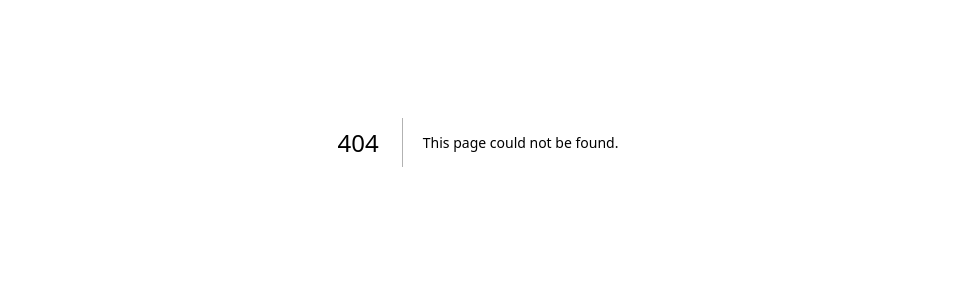
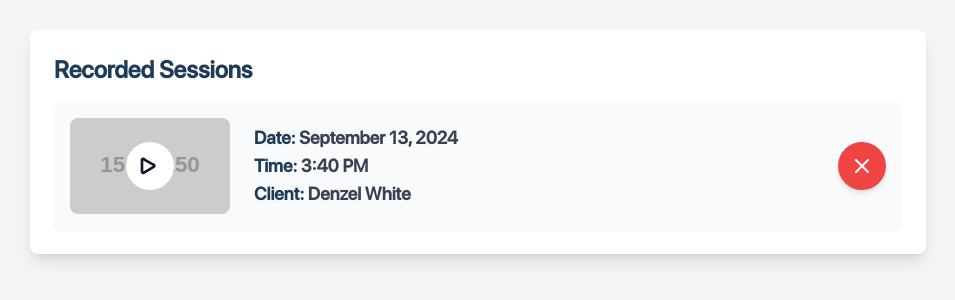
Before and after one commit to BluYiti/boltusaus-butterfly, a Next.js app: page /psychotherapist/pages/precordedsessions in a window 1280 px wide. Before the commit this address had no page. Shown: the part 258-558 px from the top of the page, without its empty margins (162-1117 px from the left). Built offline with nearby package versions, Linux system fonts and the light colour scheme.

Commit message:
psychotherapist recorded sessions

```diff
--- /dev/null
+++ b/src/app/psychotherapist/pages/precordedsessions/page.tsx
@@ -0,0 +1,78 @@
+import React from 'react';
+
+const RecordedSession: React.FC = () => {
+  return (
+    <div className="min-h-screen bg-gray-100 flex justify-center items-center">
+      <div className="w-full max-w-4xl bg-white rounded-lg shadow-lg p-6">
+        <h2 className="text-2xl font-bold mb-4">Recorded Sessions</h2>
+
+        <div className="flex items-center justify-between bg-gray-50 p-4 rounded-lg shadow-sm">
+          {/* Video Thumbnail */}
+          <div className="flex-shrink-0">
+            <div className="relative">
+              <img
+                src="https://via.placeholder.com/150" // Replace with actual thumbnail
+                alt="Session thumbnail"
+                className="w-40 h-24 rounded-lg object-cover"
+              />
+              {/* Play Button Overlay */}
+              <div className="absolute inset-0 flex items-center justify-center">
+                <button className="bg-white text-gray-900 rounded-full p-2 focus:outline-none">
+                  <svg
+                    xmlns="http://www.w3.org/2000/svg"
+                    className="h-8 w-8"
+                    fill="none"
+                    viewBox="0 0 24 24"
+                    stroke="currentColor"
+                  >
+                    <path
+                      strokeLinecap="round"
+                      strokeLinejoin="round"
+                      strokeWidth={2}
+                      d="M14.752 11.168l-6.96-4.02A1 1 0 006 8.08v7.84a1 1 0 001.793.81l6.96-4.02a1 1 0 000-1.72z"
+                    />
+                  </svg>
+                </button>
+              </div>
+            </div>
+          </div>
+
+          {/* Session Info */}
+          <div className="ml-6 flex-grow">
+            <p className="text-lg font-semibold">
+              Date: <span className="text-gray-700">September 13, 2024</span>
+            </p>
+            <p className="text-lg font-semibold">
+              Time: <span className="text-gray-700">3:40 PM</span>
+            </p>
+            <p className="text-lg font-semibold">
+              Client: <span className="text-gray-700">Denzel White</span>
+            </p>
+          </div>
+
+          {/* Delete Button */}
+          <div className="flex-shrink-0">
+            <button className="bg-red-500 text-white p-3 rounded-full shadow-md hover:bg-red-600">
+              <svg
+                xmlns="http://www.w3.org/2000/svg"
+                className="h-6 w-6"
+                fill="none"
+                viewBox="0 0 24 24"
+                stroke="currentColor"
+              >
+                <path
+                  strokeLinecap="round"
+                  strokeLinejoin="round"
+                  strokeWidth={2}
+                  d="M6 18L18 6M6 6l12 12"
+                />
+              </svg>
+            </button>
+          </div>
+        </div>
+      </div>
+    </div>
+  );
+};
+
+export default RecordedSession;
```
